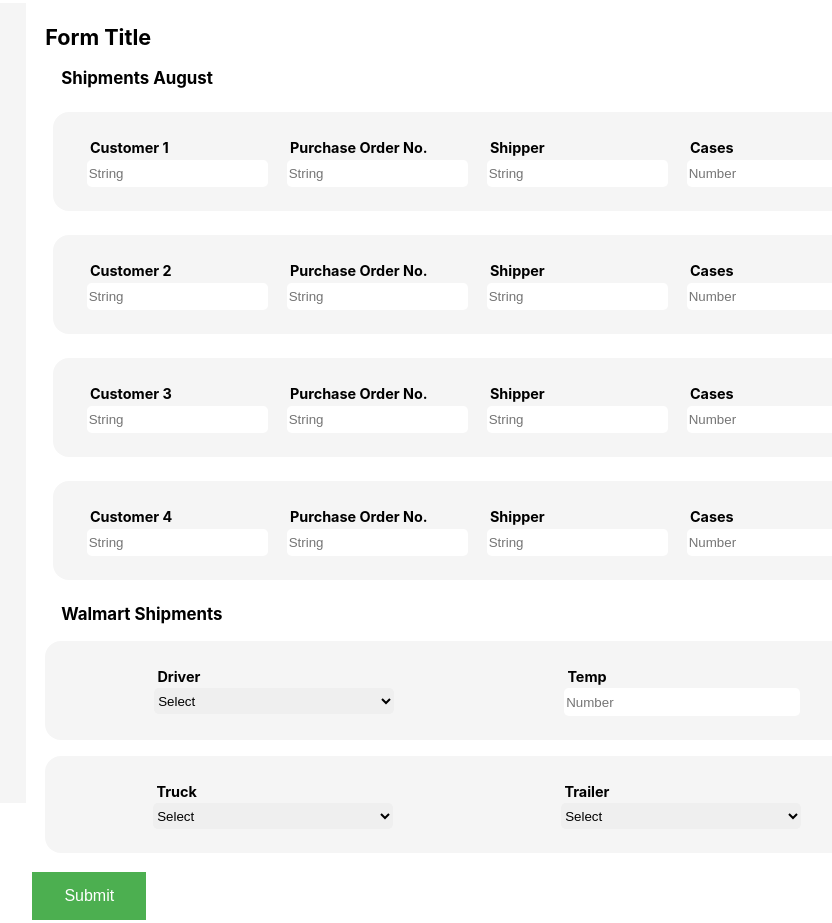
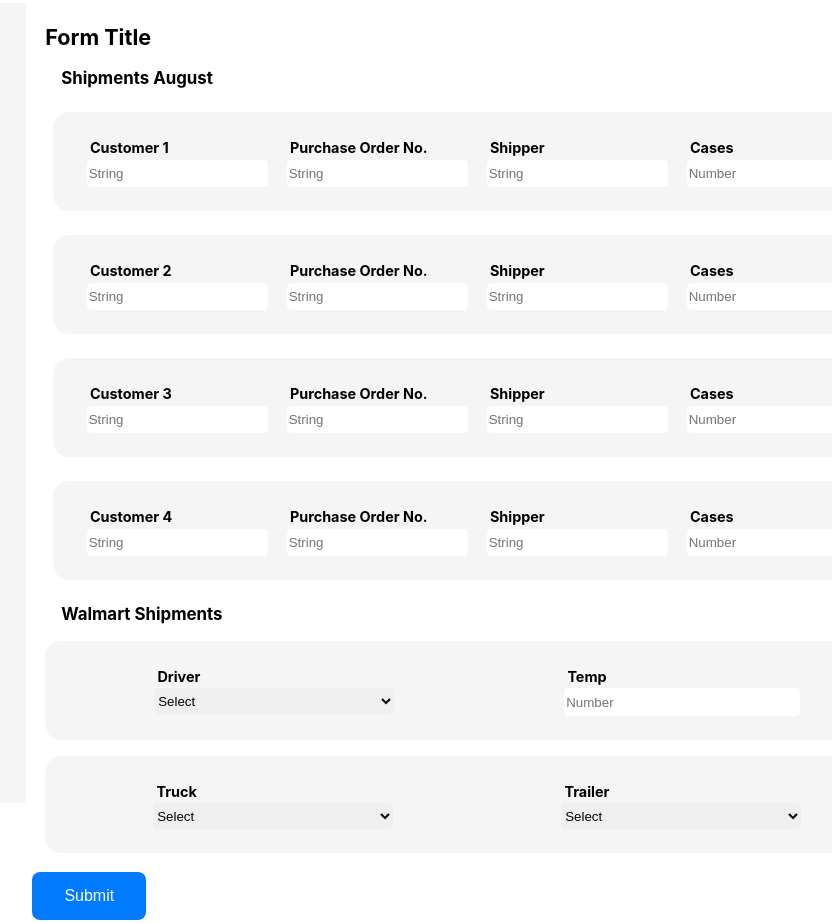
Before and after one commit to RiazCKhan/SR-front-end-test, a React (Create React App) app: page / in a window 1280 px wide. Shown: the whole page, without its empty margins (166-998 px from the left). Built offline with nearby package versions, Linux system fonts and the light colour scheme.

Commit message:
add btn styling

```diff
--- a/src/components/Main.css
+++ b/src/components/Main.css
@@ -1,6 +1,13 @@
+.btn-container {
+  display: flex;
+  justify-content: flex-end;
+  margin-right: 3rem;
+}
+
 .submit-btn {
-  background-color: #4CAF50; /* Green */
+  background-color: #007bff;
   border: none;
+  border-radius: 0.5rem;
   color: white;
   padding: 0.9375rem 2rem;
   text-align: center;
@@ -8,3 +15,10 @@
   display: inline-block;
   font-size: 1rem;
 }
+
+.submit-btn:hover {
+  background-color: white;
+  border: 1px solid;
+  border-color: #007bff;
+  color: #007bff;
+}
```
